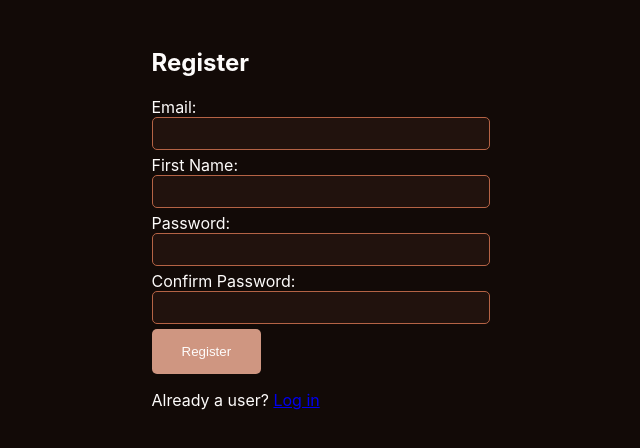
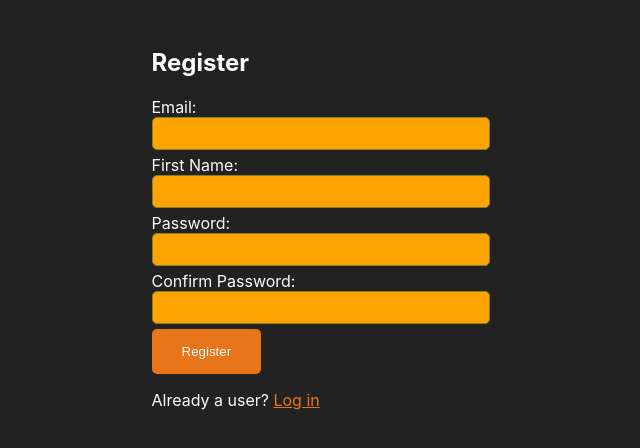
Before and after one commit to Hyeri1ee/Smart-Houshold-Appliance-webapp, a React (Create React App) app in the folder front/: page /register in a window 1280 px wide. Shown: the top 448 px of the page, without its empty margins (319-959 px from the left). Built offline with nearby package versions, Linux system fonts and the light colour scheme.

Commit message:
TSK13 Finalizing Login and Registration Pages

```diff
--- a/front/src/components/styles/auth/auth-page-style.css
+++ b/front/src/components/styles/auth/auth-page-style.css
@@ -40,3 +40,7 @@ button {
 button:hover {
   background-color: var(--accent);
 }
+
+a {
+  color: var(--primary);
+}
--- a/front/src/components/styles/global.css
+++ b/front/src/components/styles/global.css
@@ -1,9 +1,9 @@
 :root {
     --text: #fefcfb;
-    --background: #120a07;
-    --primary: #cf9681;
-    --secondary: #21120d;
-    --accent: #b56345;
+    --background: #222;
+    --primary: #E8751A;
+    --secondary: #FDA403;
+    --accent: #898121;
 
     font-family: Inter, sans-serif;
     color: var(--text);
```
